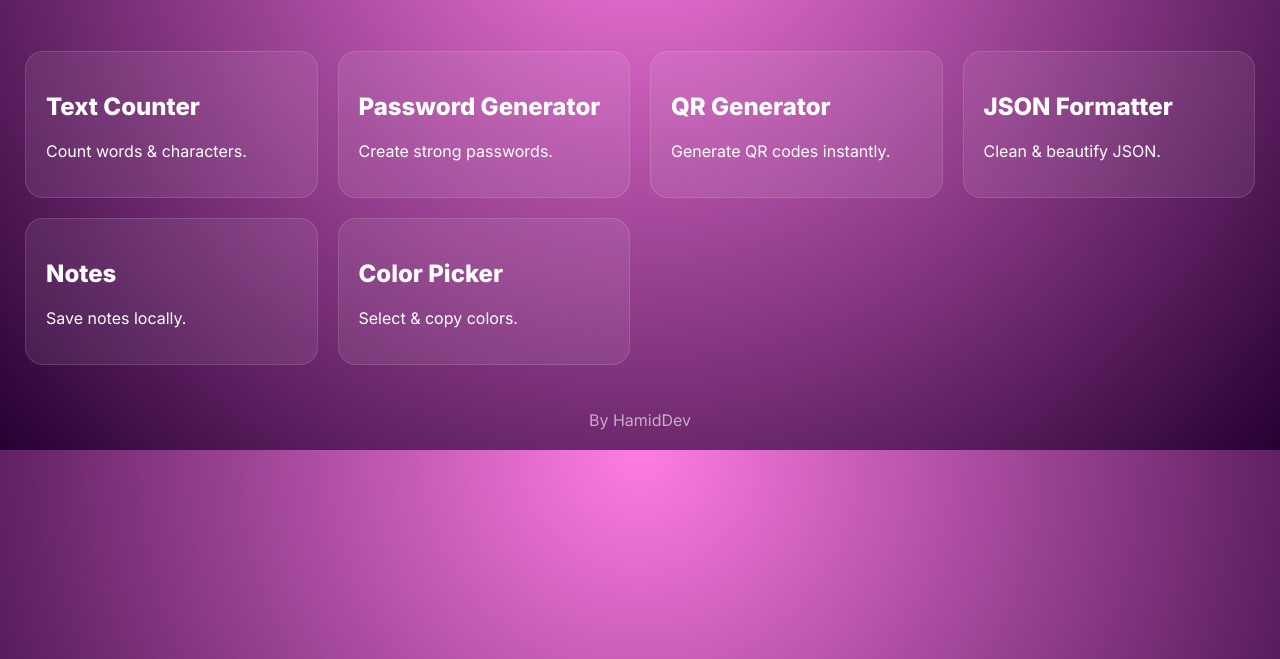
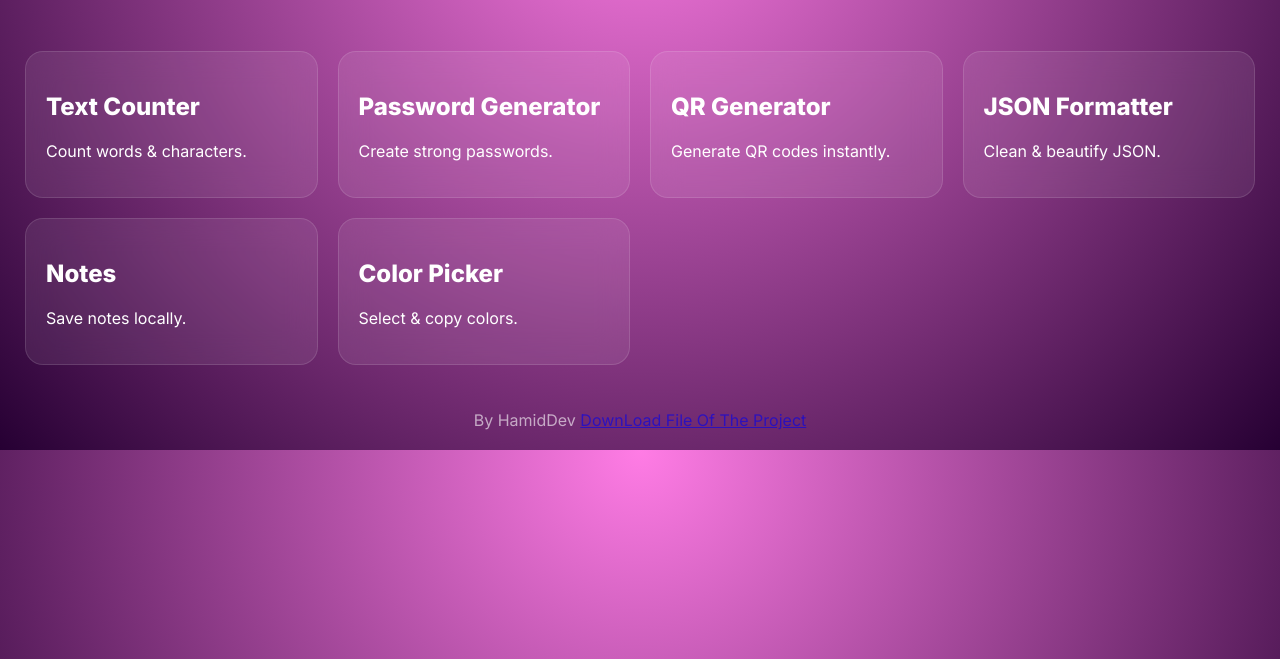
Before and after one commit to hamid-dev591/Everyday-Tools-1, a plain HTML site: page index.html in a window 1280 px wide. Shown: the part 141-800 px from the top of the page. Drawn offline with Linux system fonts and the light colour scheme.

Commit message:
Add files via upload

```diff
--- a/index.html
+++ b/index.html
@@ -54,7 +54,7 @@
 </div>
 
 <footer>
-    By HamidDev
+    By HamidDev <a href="https://github.com/hamid-dev591/Everyday-Tools-1/" target="_blank">DownLoad File Of The Project</a>
 </footer>
 
 <script src="script.js"></script>
```
